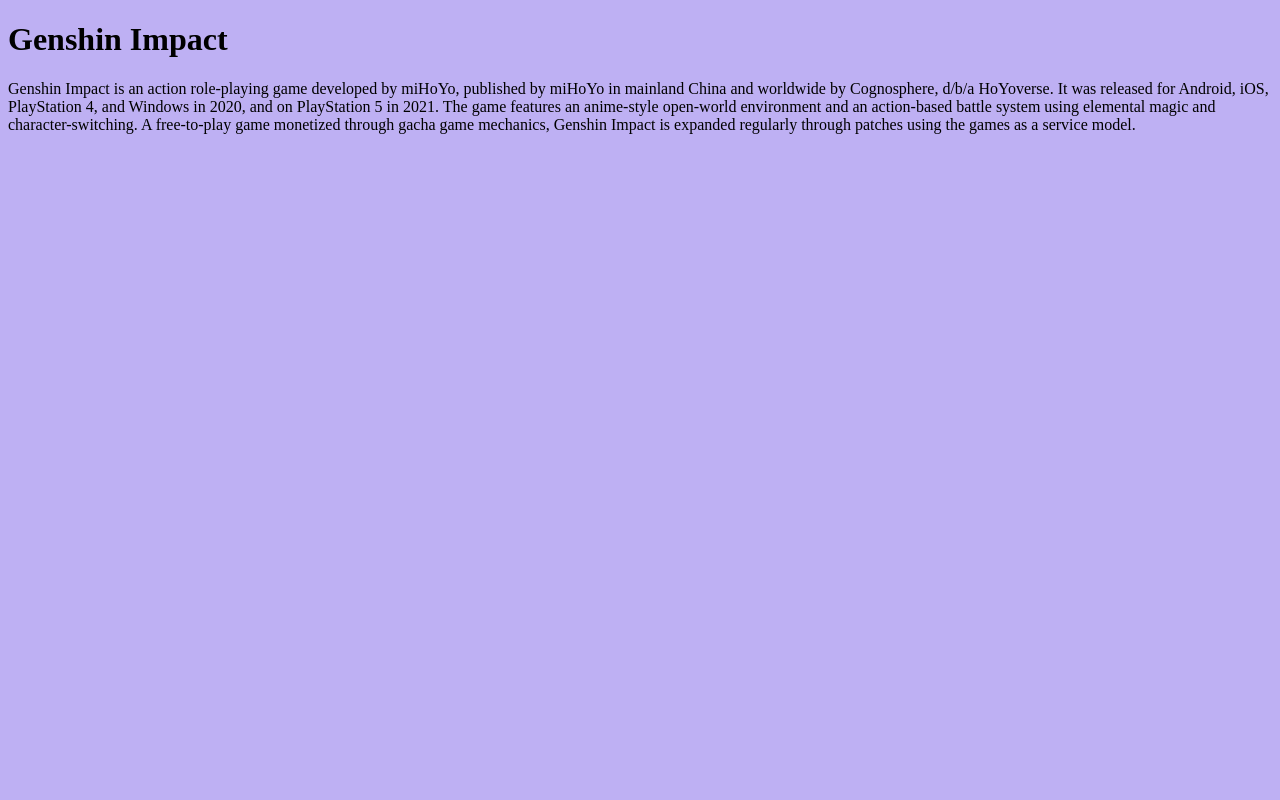
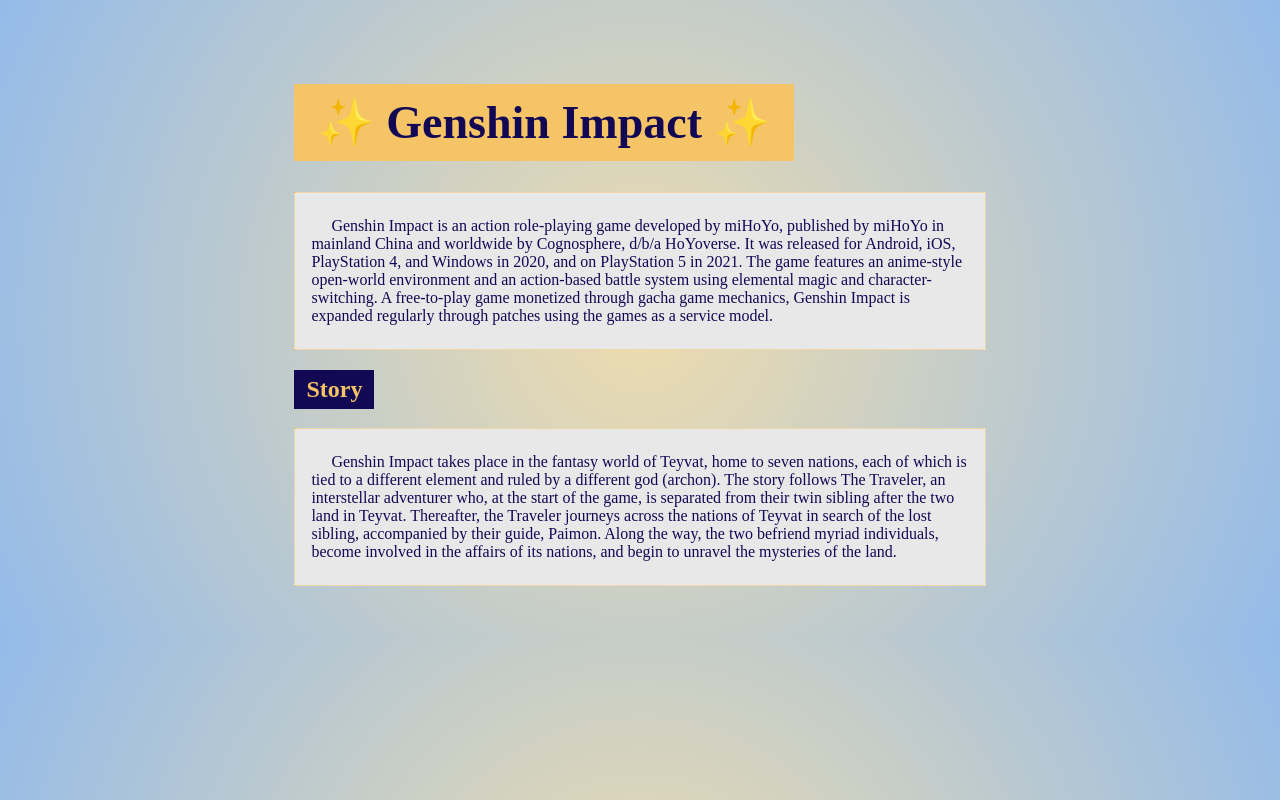
Before and after one commit to aaman2-web/typography-only, a plain HTML site: page index.html in a window 1280 px wide. Drawn offline with Linux system fonts and the light colour scheme; a web font is replaced by a local one.

Commit message:
more content and styling

```diff
--- a/index.html
+++ b/index.html
@@ -1,5 +1,6 @@
 <!DOCTYPE html>
 <html lang="en">
+
 <head>
     <meta charset="UTF-8">
     <meta http-equiv="X-UA-Compatible" content="IE=edge">
@@ -19,9 +20,38 @@
 
     <title>Genshin Impact</title>
 </head>
+
 <body>
+    <main>
 
-    <h1>Genshin Impact</h1>
-<p>Genshin Impact is an action role-playing game developed by miHoYo, published by miHoYo in mainland China and worldwide by Cognosphere, d/b/a HoYoverse. It was released for Android, iOS, PlayStation 4, and Windows in 2020, and on PlayStation 5 in 2021. The game features an anime-style open-world environment and an action-based battle system using elemental magic and character-switching. A free-to-play game monetized through gacha game mechanics, Genshin Impact is expanded regularly through patches using the games as a service model.</p>
+        <h1>&#10024; Genshin Impact &#10024;</h1>
+
+        <div>
+            <p>Genshin Impact is an action role-playing game developed by miHoYo, published by miHoYo in mainland China
+                and
+                worldwide by Cognosphere, d/b/a HoYoverse. It was released for Android, iOS, PlayStation 4, and Windows
+                in
+                2020, and on PlayStation 5 in 2021. The game features an anime-style open-world environment and an
+                action-based battle system using elemental magic and character-switching. A free-to-play game monetized
+                through gacha game mechanics, Genshin Impact is expanded regularly through patches using the games as a
+                service model.</p>
+        </div>
+
+        <h2>Story</h2>
+
+        <div>
+            <p>Genshin Impact takes place in the fantasy world of Teyvat, home to seven nations, each of which is tied
+                to a
+                different element and ruled by a different god (archon). The story follows The Traveler, an interstellar
+                adventurer who, at the start of the game, is separated from their twin sibling after the two land in
+                Teyvat.
+                Thereafter, the Traveler journeys across the nations of Teyvat in search of the lost sibling,
+                accompanied by
+                their guide, Paimon. Along the way, the two befriend myriad individuals, become involved in the affairs
+                of
+                its nations, and begin to unravel the mysteries of the land. </p>
+        </div>
+    </main>
 </body>
+
 </html>
--- a/style.css
+++ b/style.css
@@ -1,3 +1,62 @@
+/* import font */
+@import url('https://fonts.googleapis.com/css2?family=Gideon+Roman&family=IM+Fell+English+SC&display=swap');
+
+/* css var */
+:root {
+    --font1: "Gideon Roman", serif;
+    --font2: "IM Fell English SC", serif;
+    --color1: rgb(19, 8, 84);
+    --color2: #F4C466;
+}
+
+/* content */
+
 body {
-    background: rgb(190, 176, 243);
+    /* body text */
+    color: var(--color1);
+    font-size: 16px;
+
+    /* background colors */
+    font-family: var(--font1);
+    background: rgb(238, 220, 174);
+    background: radial-gradient(circle, rgba(238, 220, 174, 1) 0%, rgba(148, 187, 233, 1) 100%);
+
+    margin: auto;
 }
+
+
+main {
+    width: 54%;
+    margin: 0 auto;
+    padding: 53px;
+
+    position: relative;
+}
+
+
+div {
+    /* p text box attributes */
+    background: rgb(232, 232, 232);
+    border: var(--color2) dotted .1em;
+    padding: .5em 1em;
+    text-indent: 20px;
+}
+
+/* headings */
+
+h1 {
+    font-family: var(--font2);
+    background: var(--color2);
+    padding: .25em .5em;
+    width: fit-content;
+    font-size: 46px;
+}
+
+h2 {
+    font-family: var(--font2);
+    color: var(--color2);
+    background: var(--color1);
+    padding: .25em .5em;
+    width: fit-content;
+    font-size: 24px;
+}
```
